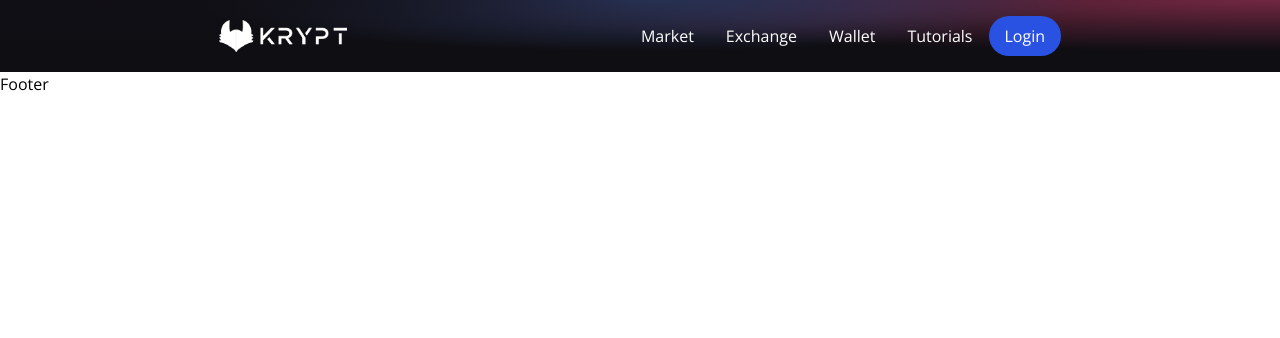
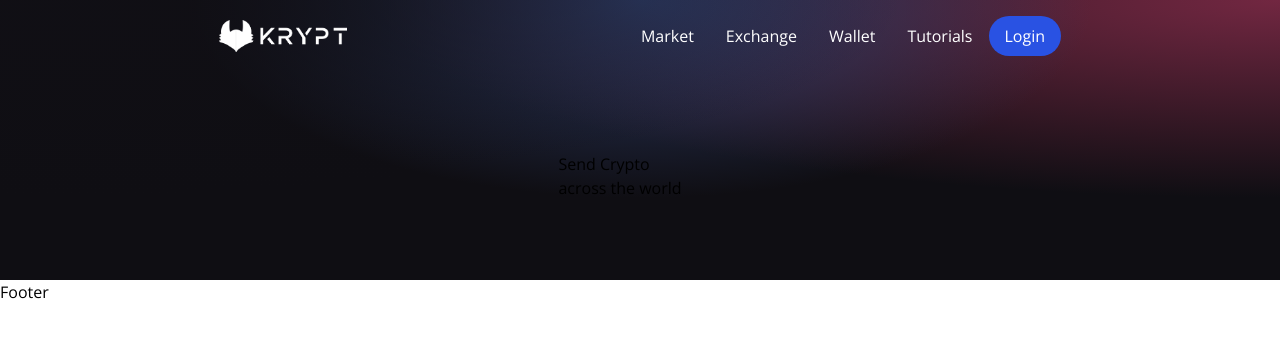
Before and after one commit to crew-guy/smart-contracts, a React (Vite) app in the folder client/: page / in a window 1280 px wide. Shown: the top 338 px of the page. Built offline with nearby package versions, Linux system fonts and the light colour scheme.

Commit message:
start welcome section

```diff
--- a/client/src/components/Navbar.jsx
+++ b/client/src/components/Navbar.jsx
@@ -31,6 +31,20 @@ const Navbar = () => {
                     ? <AiOutlineClose  fontSize={28} className="text-white md:hidden cursor-pointer" onClick={()=>setToggleMenu(false)} />
                     : <HiMenuAlt4 fontSize={28} className="text-white md:hidden cursor-pointer" onClick={()=>setToggleMenu(true)} />
                 }
+                {toggleMenu && (
+                    <ul
+                        className='z-10 fixed top-0 -right-2 p-3 w-[70vw] h-screen shadow-2xl md:hidden list-none
+                        flex flex-col justify-start items-end rounded-md blue-glassmorphism text-white animate-slide-in
+                        '
+                    >
+                        <li className='text-xl w-full my-5' >
+                            <AiOutlineClose onClick={()=>setToggleMenu(false)}/>
+                        </li>
+                        {["Market", "Exchange", "Wallet", "Tutorials"].map((title, index) => (
+                            <NavItem title={title} key={index} classProps="my-2 text-lg" />
+                        ))}
+                    </ul>
+                ) }
             </div>
         </nav>
     )
--- a/client/src/components/Welcome.jsx
+++ b/client/src/components/Welcome.jsx
@@ -1,9 +1,15 @@
 import React from 'react'
+import { AiFillPlayCircle } from 'react-icons/ai'
+import {Loader} from './'
 
 const Welcome = () => {
     return (
-        <div>
-
+        <div className='flex w-full justify-center items-center' >
+            <div className='flex md:flex-row flex-col justify-between items-start md:p-20 py-12 px-4 ' >
+                <div className='flex flex-1 justify-start flex-col md:mr-10 ' >
+                    <h1>Send Crypto <br /> across the world </h1>
+                </div>
+            </div>
         </div>
     )
 }
```
